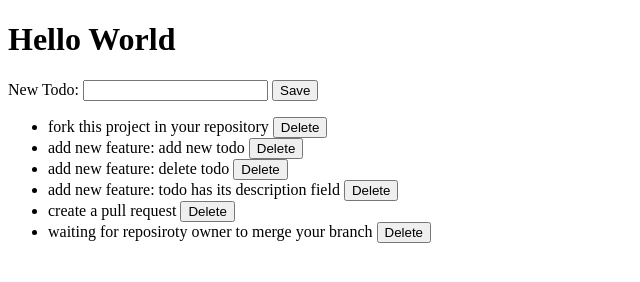
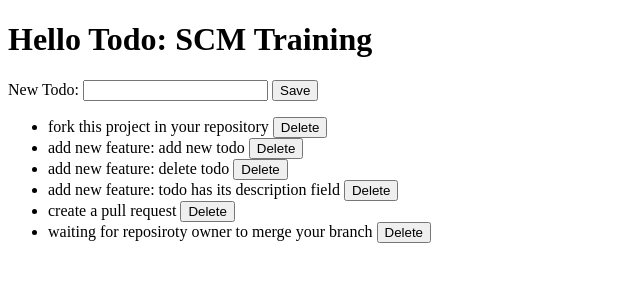
Before and after one commit to lengsumet/mini-todo, a plain HTML site: page index.html in a window 1280 px wide. Shown: the whole page, without its empty margins (0-640 px from the left). Drawn offline with nearby package versions, Linux system fonts and the light colour scheme.

Commit message:
edit message title related to SCM Training

```diff
--- a/index.html
+++ b/index.html
@@ -28,7 +28,7 @@
           { id: 5, title: 'create a pull request' },
           { id: 6, title: 'waiting for reposiroty owner to merge your branch' }
         ],
-        message: 'Hello World'
+        message: 'Hello Todo: SCM Training'
       },
       methods: {
         increase () {
```
